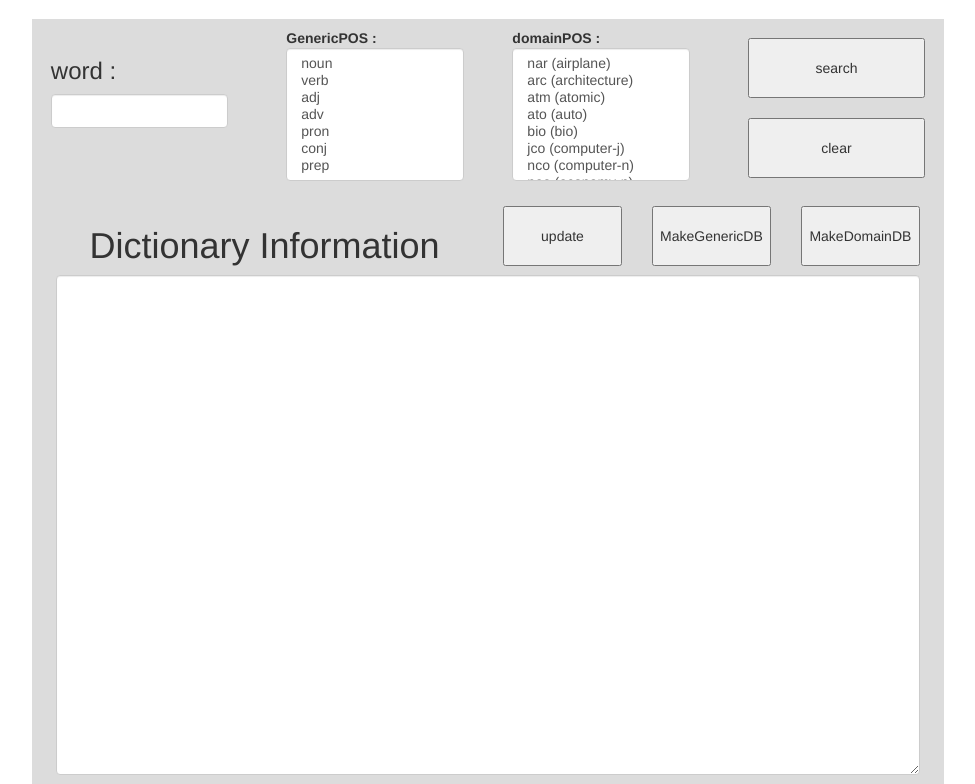
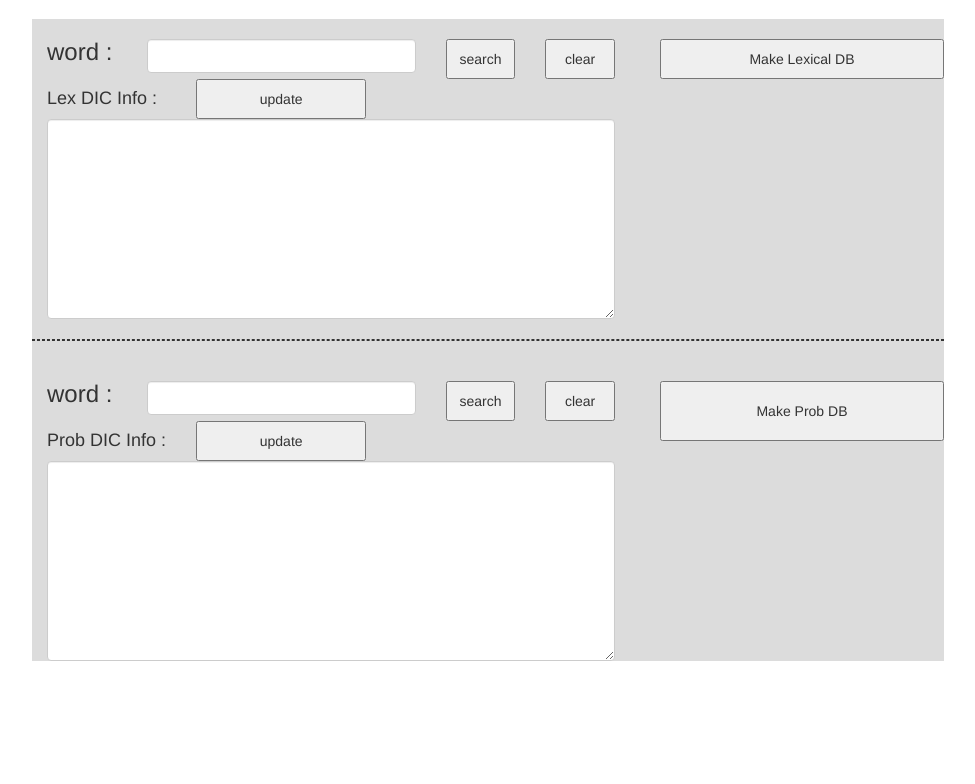
Before and after one commit to devjyno96/DicMaTool_Web, a Flask app: page /lex in a window 1280 px wide. Shown: the part 51-835 px from the top of the page, without its empty margins (152-1127 px from the left). After the commit the page ends 712 px from the top, so only its background shows below. Run offline with Flask 2, Linux system fonts and the light colour scheme; some libraries are stand-ins or nearby versions.

Commit message:
create Lexical Dictionary Page Complete

```diff
--- a/templates/lex.html
+++ b/templates/lex.html
@@ -45,113 +45,85 @@
 
 
 <div class="container">
-    <div>
-
-    </div>
     <div class="center-block row" style="width:80%; background-color : GAINSBORO;">
-        <div id='topWrapper' class="top row">
-            <div class="wordWrapper  col-xs-3" style="width : 22%; margin:2%">
-                <div>
+        <div id = "lexicalDBWrapper" class = "top row">
+            <div id = "lexicalLeft" class = "col-xs-8">
+                <div id = "lexicalInputTop">
+                    <div class = "col-xs-2">
                         <h3>word :</h3>
                     </div>
-                <div class="wordInputDiv">
-                    <input type="text" id ="wordInput" name="words" size="30" class="form-control">
+                    <br>
+                    <div class="lexWordInputDiv col-xs-6">
+                        <input type="text" id ="lexWordInput" name="words" size="30" class="form-control">
                     </div>
+                    <div class="search col-xs-2">
+                        <input type="button" id="lexSearchButton" style="width : 100%; height : 40px;" value="search">
                     </div>
-
-
-            <div class="GenericPOSInput  col-xs-3" style="width : 22%; margin:1%">
-                <div>
-                    <b>GenericPOS :</b>
-                    <select id="genericPOSInput" class="form-control" size="7">
-                        <option>noun</option>
-                        <option>verb</option>
-                        <option>adj</option>
-                        <option>adv</option>
-                        <option>pron</option>
-                        <option>conj</option>
-                        <option>prep</option>
-                    </select>
+                    <div class="clear col-xs-2">
+                        <input type="button" id="lexClearButton"  style="width : 100%; height : 40px;" value="clear">
                     </div>
+                    <div class = "col-xs-3">
+                        <h4>Lex DIC Info :</h4>
                     </div>
-
-            <div class="domainPOSInput  col-xs-3" style="width : 22%; margin:1%">
-                <div>
-                    <b>domainPOS :</b>
-                    <select id="domainPOSInput" class="form-control " size="7">
-
-                        <option>nar (airplane)</option>
-                        <option>arc (architecture)</option>
-                        <option>atm (atomic)</option>
-                        <option>ato (auto)</option>
-                        <option>bio (bio)</option>
-                        <option>jco (computer-j)</option>
-                        <option>nco (computer-n)</option>
-                        <option>nee (economy-n)</option>
-                        <option>vee (economy-v)</option>
-                        <option>ind (industry)</option>
-                        <option>med (medical)</option>
-                        <option>tac (military)</option>
-                        <option>pat (patent)</option>
-                        <option>npo (politics)</option>
-                        <option>shp (ship)</option>
-                        <option>nsp (sports-n)</option>
-                        <option>vsp (sports-v)</option>
-                        <option>tel (telecommunication)</option>
-                    </select>
+                    <div class="update col-xs-4">
+                        <input type="button" id="lexDicButton"  style="width : 100%; height : 40px;" value="update">
                     </div>
+                    <div id = "lexicalInputDown">
+                        <div class="lexInfoDetails col-xs-12">
+                            <textarea class="form-control" id="lexInfoDetails" style="height : 200px"></textarea>
                         </div>
-
-            <div class="ButtonsWrapper col-xs-3" style="width : 22%; margin:2%">
-                <div class="search">
-                    <input type="button" id="searchButton" style="width : 100%; height : 60px;" value="search">
-                </div>
-                <br>
-                <div class="clear">
-                    <input type="button" id="clearButton"  style="width : 100%; height : 60px;" value="clear">
                     </div>
                 </div>
 
             </div>
-
-        <div id='bottomWrapper' class='bottom row' style="margin:1%">
-            <div class="dicInfo col-xs-6">
-                <h1 class="text-center">Dictionary Information</h1>
+            <div id = "lexicalRight" class = "col-xs-4">
+                <div class="MakeLexicalDB">
+                    <br>
+                <input type="button" id="MakeLexicalButton"  style="width : 100%; height : 40px;" value="Make Lexical DB">
                 </div>
-            <div class="update col-xs-2">
-                <input type="button" id="updateButton"  style="width : 100%; height : 60px;" value="update">
             </div>
-            <div class="MakeGenericDB col-xs-2">
-                <input type="button" id="MakeGenericButton"  style="width : 100%; height : 60px;" value="MakeGenericDB">
         </div>
-            <div class="MakeDomainDB col-xs-2">
-                <input type="button" id="MakeDomainButton"  style="width : 100%; height : 60px;" value="MakeDomainDB">
+        <hr style="border: 1px dashed;">
+        <div id = "probDBWrapper" class = "top row">
+            <div id = "probLeft" class = "col-xs-8">
+                <div id = "probInputTop">
+                    <div class = "col-xs-2">
+                        <h3>word :</h3>
+                    </div>
+                    <br>
+                    <div class="lexWordInputDiv col-xs-6">
+                        <input type="text" id ="probWordInput" name="words" size="30" class="form-control">
+                    </div>
+                    <div class="search col-xs-2">
+                        <input type="button" id="probSearchButton" style="width : 100%; height : 40px;" value="search">
+                    </div>
+                    <div class="clear col-xs-2">
+                        <input type="button" id="probClearButton"  style="width : 100%; height : 40px;" value="clear">
+                    </div>
+                    <div class = "col-xs-3">
+                        <h4>Prob DIC Info :</h4>
+                    </div>
+                    <div class="update col-xs-4">
+                        <input type="button" id="probDicButton"  style="width : 100%; height : 40px;" value="update">
+                    </div>
+                    <div id = "probInputDown">
+                        <div class="lexInfoDetails col-xs-12">
+                            <textarea class="form-control" id="probInfoDetails" style="height : 200px"></textarea>
+                        </div>
+                    </div>
                 </div>
 
-            <div class="dicInfoDetailsLeft col-xs-12">
-                <textarea class="form-control" id="dicInfoDetails" style="height : 500px"></textarea>
             </div>
-            <!--
-            <div class="dicInfoDetailsLeft col-xs-6">
-                <textarea class="form-control" id="dicInfoDetailsLeft" style="height : 300px"></textarea>
-            </div>
-            <div class="dicInfoDetailsRight col-xs-6">
-                <textarea class="form-control" id="dicInfoDetailsRight" style="height : 300px"> </textarea>
-            </div>
-            -->
+            <div id = "probRight" class = "col-xs-4">
+                <div class="MakeGenericDB">
+                    <br>
+                <input type="button" id="MakeProblButton"  style="width : 100%; height : 60px;" value="Make Prob DB">
                 </div>
             </div>
-    <!--
-        <div class="alert alert-success" role="alert">Well done! You successfully read this important alert message.</div>
-        <div class="alert alert-info" role="alert">Heads up! This alert needs your attention, but it's not super
-            important.
         </div>
-        <div class="alert alert-warning" role="alert">Warning! Better check yourself, you're not looking too good.</div>
-        <div class="alert alert-danger" role="alert">Oh snap! Change a few things up and try submitting again.</div>
-    -->
+    </div>
 </div>
 <!-- /.container -->
-
 
 <!-- Bootstrap core JavaScript
 ================================================== -->
```
Lines whose indentation alone changed are shown as unchanged.
